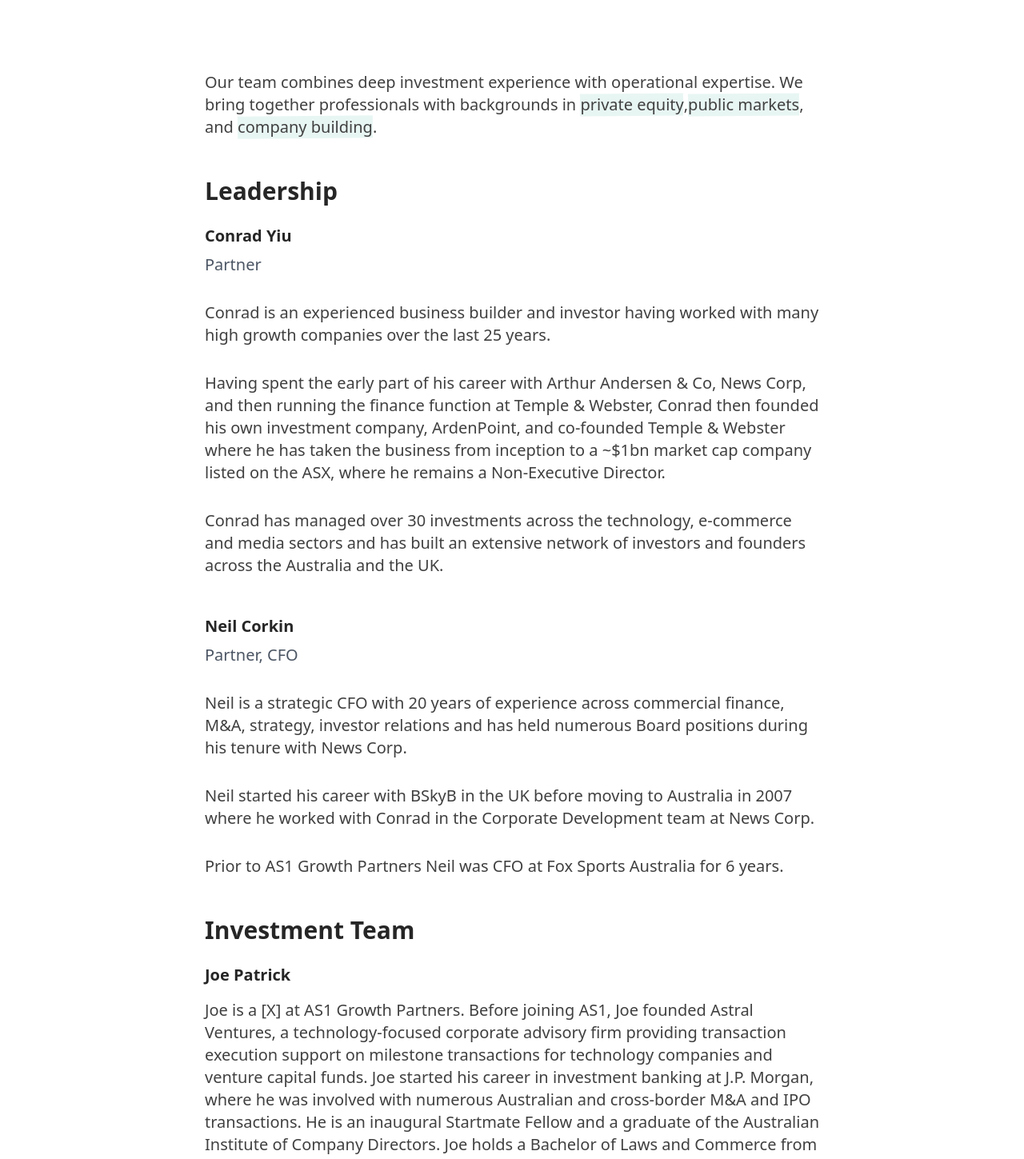
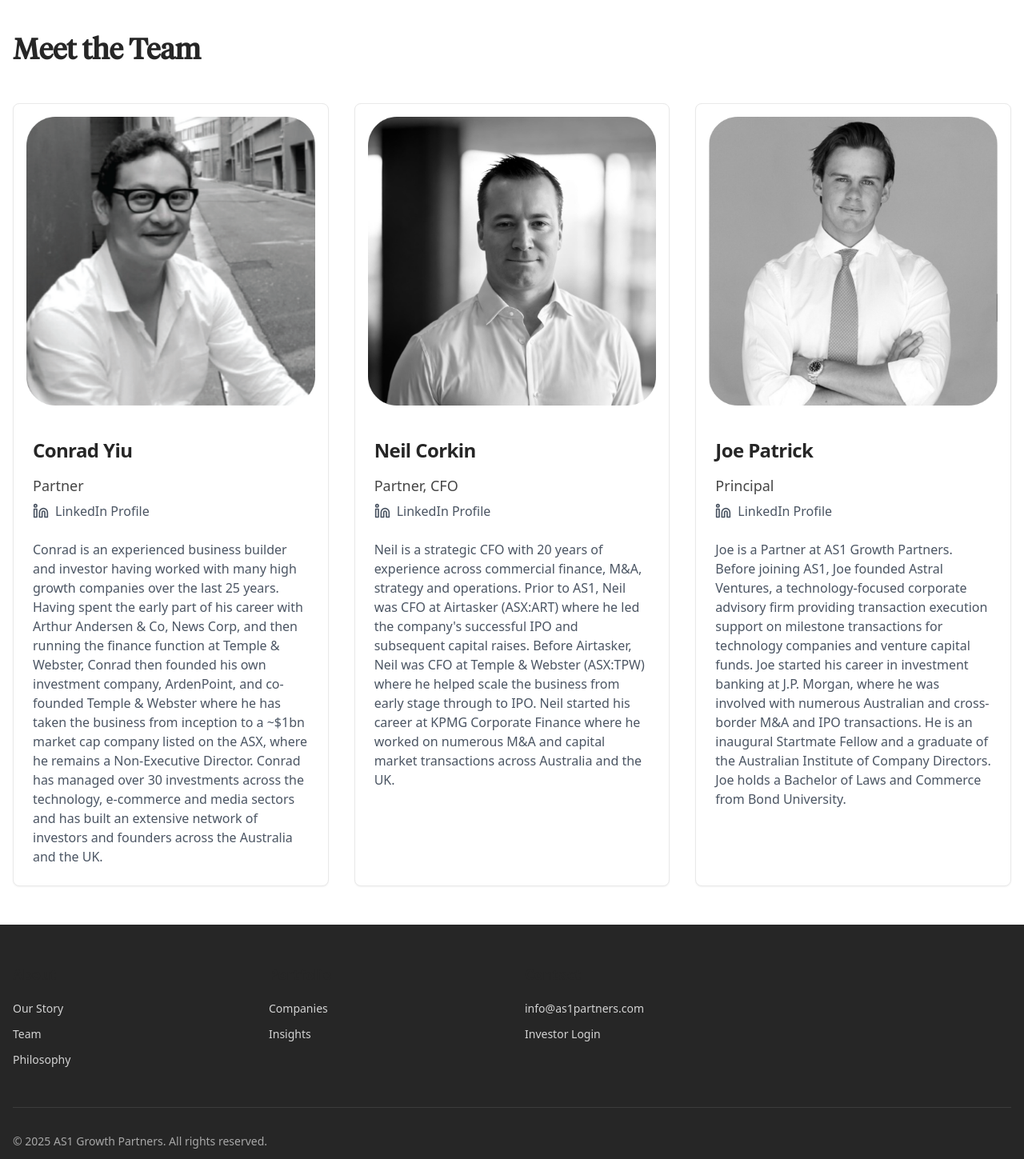
Before and after one commit to neilcorkinAS1/AS1website, a Next.js app: page /team in a window 1280 px wide. Shown: the part 80-1529 px from the top of the page at 80% size. Built offline with nearby package versions, Linux system fonts and the light colour scheme.

Commit message:
Redesign team page with card layout and LinkedIn integration

```diff
--- a/src/app/team/page.tsx
+++ b/src/app/team/page.tsx
@@ -1,79 +1,41 @@
-import { Highlight } from "@/components/ui/highlight"
-import { Button } from "@/components/ui/button"
-import Link from "next/link"
+import { TeamMemberCard } from "@/components/TeamMemberCard";
 
-export default function TeamPage() {
+const teamMembers = [
+  {
+    name: "Conrad Yiu",
+    title: "Partner",
+    photoUrl: "/photos/Conrad.png",
+    linkedinUrl: "https://www.linkedin.com/in/conradyiu/",
+    bio: "Conrad is an experienced business builder and investor having worked with many high growth companies over the last 25 years. Having spent the early part of his career with Arthur Andersen & Co, News Corp, and then running the finance function at Temple & Webster, Conrad then founded his own investment company, ArdenPoint, and co-founded Temple & Webster where he has taken the business from inception to a ~$1bn market cap company listed on the ASX, where he remains a Non-Executive Director. Conrad has managed over 30 investments across the technology, e-commerce and media sectors and has built an extensive network of investors and founders across the Australia and the UK."
+  },
+  {
+    name: "Neil Corkin",
+    title: "Partner, CFO",
+    photoUrl: "/photos/neil.png",
+    linkedinUrl: "https://www.linkedin.com/in/neil-corkin-b0950927/",
+    bio: "Neil is a strategic CFO with 20 years of experience across commercial finance, M&A, strategy and operations. Prior to AS1, Neil was CFO at Airtasker (ASX:ART) where he led the company's successful IPO and subsequent capital raises. Before Airtasker, Neil was CFO at Temple & Webster (ASX:TPW) where he helped scale the business from early stage through to IPO. Neil started his career at KPMG Corporate Finance where he worked on numerous M&A and capital market transactions across Australia and the UK."
+  },
+  {
+    name: "Joe Patrick",
+    title: "Principal",
+    photoUrl: "/photos/joe.png",
+    linkedinUrl: "https://www.linkedin.com/in/joe-patrick-36223b65/",
+    bio: "Joe is a Partner at AS1 Growth Partners. Before joining AS1, Joe founded Astral Ventures, a technology-focused corporate advisory firm providing transaction execution support on milestone transactions for technology companies and venture capital funds. Joe started his career in investment banking at J.P. Morgan, where he was involved with numerous Australian and cross-border M&A and IPO transactions. He is an inaugural Startmate Fellow and a graduate of the Australian Institute of Company Directors. Joe holds a Bachelor of Laws and Commerce from Bond University."
+  }
+];
+
+export default function Team() {
   return (
-    <main className="container py-24">
-      <div className="max-w-3xl mx-auto">
-        <div className="prose prose-lg mx-auto">
-          <p>
-            Our team combines deep investment experience with operational expertise.
-            We bring together professionals with backgrounds in <Highlight>private equity</Highlight>,
-            <Highlight>public markets</Highlight>, and <Highlight>company building</Highlight>.
-          </p>
-
-          <h2 className="mt-12">Leadership</h2>
-
-          <div className="mt-6">
-            <h3>Conrad Yiu</h3>
-            <p className="text-gray-600 mt-1">Partner</p>
-            <p className="mt-4">
-            Conrad is an experienced business builder and investor having worked with many high growth companies over the last 25 years.
-            </p>
-            <p className="mt-4">
-            Having spent the early part of his career with Arthur Andersen & Co, News Corp, and then running the finance function at Temple & Webster, Conrad then founded his own investment company, ArdenPoint, and co-founded Temple & Webster where he has taken the business from inception to a ~$1bn market cap company listed on the ASX, where he remains a Non-Executive Director.
-            </p>
-            <p className="mt-4">
-            Conrad has managed over 30 investments across the technology, e-commerce and media sectors and has built an extensive network of investors and founders across the Australia and the UK.
-            </p>
-          </div>
-
-          <div className="mt-12">
-            <h3>Neil Corkin</h3>
-            <p className="text-gray-600 mt-1">Partner, CFO</p>
-            <p className="mt-4">
-            Neil is a strategic CFO with 20 years of experience across commercial finance, M&A, strategy, investor relations and has held numerous Board positions during his tenure with News Corp.
-            </p>
-            <p className="mt-4">
-            Neil started his career with BSkyB in the UK before moving to Australia in 2007 where he worked with Conrad in the Corporate Development team at News Corp.
-            </p>
-            <p className="mt-4">
-            Prior to AS1 Growth Partners Neil was CFO at Fox Sports Australia for 6 years.
-            </p>
-          </div>
-
-          <h2 className="mt-12">Investment Team</h2>
-
-          <div className="mt-6">
-            <h3>Joe Patrick</h3>
-            <p className="mt-4">
-            Joe is a [X] at AS1 Growth Partners. Before joining AS1, Joe founded Astral Ventures, a technology-focused corporate advisory firm providing transaction execution support on milestone transactions for technology companies and venture capital funds. Joe started his career in investment banking at J.P. Morgan, where he was involved with numerous Australian and cross-border M&A and IPO transactions. He is an inaugural Startmate Fellow and a graduate of the Australian Institute of Company Directors. Joe holds a Bachelor of Laws and Commerce from Bond University.
-            </p>
-
-          </div>
-
-          <h2 className="mt-12">Finance & Legal</h2>
-
-          <div className="mt-6">
-            <p>
-              Our external advisors:
-            </p>
-            <ul className="mt-4">
-              <li>HLB Mann Judd (Audit)</li>
-              <li>Alvarez & Marsal (Tax Advisory)</li>
-              <li>King Irving (Legal - Financial Services)</li>
-              <li>Addisons (Legal - Commercial)</li>
-            </ul>
-          </div>
-
-          <div className="flex justify-center mt-12">
-            <Button asChild size="lg">
-              <Link href="/portfolio">Our Portfolio</Link>
-            </Button>
-          </div>
-        </div>
+    <main className="container mx-auto px-4 py-12">
+      <h1 className="text-4xl font-bold mb-12">Meet the Team</h1>
+      <div className="grid grid-cols-1 md:grid-cols-2 lg:grid-cols-3 gap-8">
+        {teamMembers.map((member) => (
+          <TeamMemberCard
+            key={member.name}
+            {...member}
+          />
+        ))}
       </div>
     </main>
-  )
+  );
 }
--- /dev/null
+++ b/src/components/TeamMemberCard.tsx
@@ -0,0 +1,54 @@
+"use client";
+
+import Image from "next/image";
+import { Linkedin } from "lucide-react";
+import {
+  Card,
+  CardContent,
+  CardDescription,
+  CardHeader,
+  CardTitle,
+} from "@/components/ui/card";
+
+interface TeamMemberCardProps {
+  name: string;
+  title: string;
+  bio: string;
+  photoUrl: string;
+  linkedinUrl?: string;
+}
+
+export function TeamMemberCard({ name, title, bio, photoUrl, linkedinUrl }: TeamMemberCardProps) {
+  return (
+    <Card className="overflow-hidden h-full flex flex-col">
+      <div className="relative w-full p-4">
+        <Image
+          src={photoUrl}
+          alt={`${name} photo`}
+          width={500}
+          height={500}
+          className="w-full rounded-lg"
+          priority
+        />
+      </div>
+      <CardHeader>
+        <CardTitle className="text-2xl font-bold">{name}</CardTitle>
+        <CardDescription className="text-lg">{title}</CardDescription>
+        {linkedinUrl && (
+          <a
+            href={linkedinUrl}
+            target="_blank"
+            rel="noopener noreferrer"
+            className="inline-flex items-center text-gray-600 hover:text-blue-600 transition-colors mt-2"
+          >
+            <Linkedin className="h-5 w-5 mr-2" />
+            <span>LinkedIn Profile</span>
+          </a>
+        )}
+      </CardHeader>
+      <CardContent>
+        <p className="text-gray-600">{bio}</p>
+      </CardContent>
+    </Card>
+  );
+}
--- a/src/components/ui/card.tsx
+++ b/src/components/ui/card.tsx
@@ -30,10 +30,10 @@ const CardHeader = React.forwardRef<
 CardHeader.displayName = "CardHeader"
 
 const CardTitle = React.forwardRef<
-  HTMLDivElement,
-  React.HTMLAttributes<HTMLDivElement>
+  HTMLParagraphElement,
+  React.HTMLAttributes<HTMLHeadingElement>
 >(({ className, ...props }, ref) => (
-  <div
+  <h3
     ref={ref}
     className={cn(
       "text-2xl font-semibold leading-none tracking-tight",
@@ -45,10 +45,10 @@ const CardTitle = React.forwardRef<
 CardTitle.displayName = "CardTitle"
 
 const CardDescription = React.forwardRef<
-  HTMLDivElement,
-  React.HTMLAttributes<HTMLDivElement>
+  HTMLParagraphElement,
+  React.HTMLAttributes<HTMLParagraphElement>
 >(({ className, ...props }, ref) => (
-  <div
+  <p
     ref={ref}
     className={cn("text-sm text-muted-foreground", className)}
     {...props}
```
